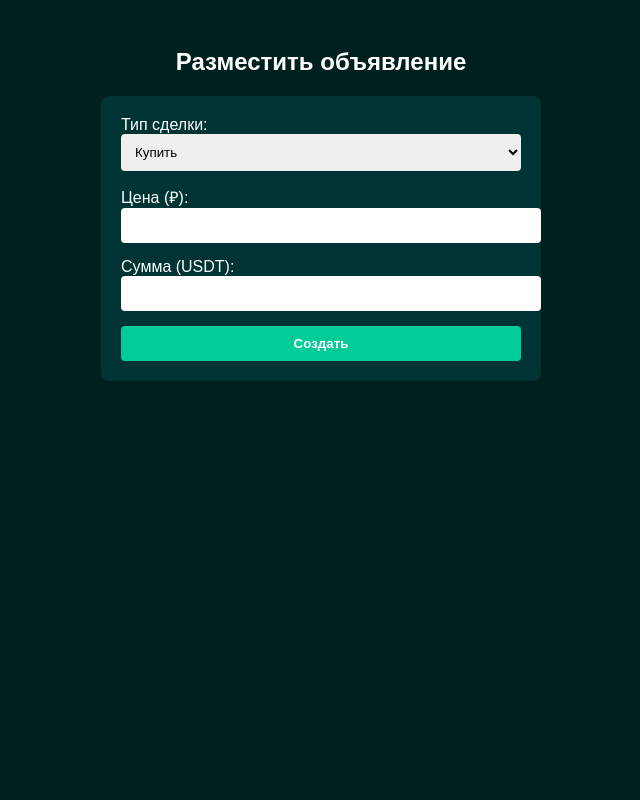
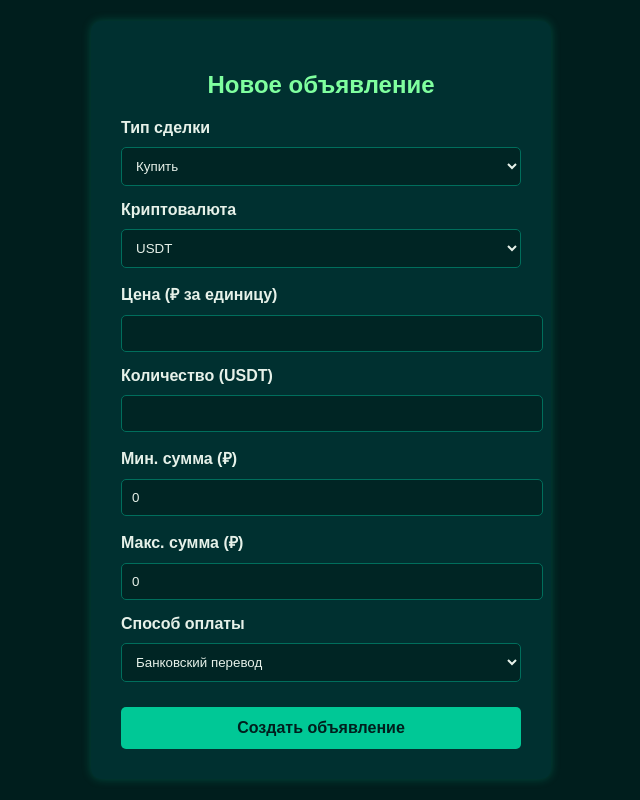
Before and after one commit to Yupara/P2pppppppppp, a Python web app: template templates/create_ad.html in a window 1280 px wide. Shown: the whole page, without its empty margins (319-959 px from the left). Run offline with Jinja, Linux system fonts and the light colour scheme; the template is opened without the code that fills it, so the values that code supplies are empty.

Commit message:
Update create_ad.html

```diff
--- a/templates/create_ad.html
+++ b/templates/create_ad.html
@@ -2,55 +2,106 @@
 <html lang="ru">
 <head>
   <meta charset="UTF-8">
-  <title>Разместить объявление</title>
+  <title>Создать объявление</title>
+  <link rel="stylesheet" href="/static/styles.css">
   <style>
     body {
-      background-color: #001f1f;
-      color: white;
+      background-color: #001e1d;
+      color: #e6f1e9;
       font-family: Arial, sans-serif;
-      padding: 20px;
+      margin: 0;
+      padding: 0;
+      display: flex;
+      justify-content: center;
+      align-items: center;
+      height: 100vh;
     }
-    form {
-      max-width: 400px;
-      margin: auto;
-      background-color: #003333;
-      padding: 20px;
-      border-radius: 8px;
+
+    .form-container {
+      background-color: #003030;
+      padding: 30px;
+      border-radius: 10px;
+      box-shadow: 0 0 10px #00c89644;
+      width: 400px;
     }
+
+    h2 {
+      text-align: center;
+      margin-bottom: 20px;
+      color: #7fff9f;
+    }
+
+    label {
+      display: block;
+      margin-bottom: 10px;
+      font-weight: bold;
+    }
+
     input, select {
       width: 100%;
       padding: 10px;
       margin-bottom: 15px;
-      border-radius: 4px;
-      border: none;
+      border: 1px solid #006e5c;
+      border-radius: 5px;
+      background-color: #002524;
+      color: #e6f1e9;
     }
+
     button {
       width: 100%;
-      padding: 10px;
-      background-color: #00cc99;
-      color: white;
+      padding: 12px;
+      background-color: #00c896;
+      color: #001e1d;
       border: none;
-      border-radius: 4px;
-      font-weight: bold;
+      border-radius: 5px;
+      font-size: 16px;
+      cursor: pointer;
+      transition: background-color 0.2s ease;
+    }
+
+    button:hover {
+      background-color: #00b288;
     }
   </style>
 </head>
 <body>
-  <h2 align="center">Разместить объявление</h2>
-  <form action="/create" method="post">
-    <label>Тип сделки:</label>
-    <select name="type" required>
-      <option value="buy">Купить</option>
-      <option value="sell">Продать</option>
-    </select>
+  <div class="form-container">
+    <h2>Новое объявление</h2>
+    <form action="/ads/create" method="post">
+      <label for="type">Тип сделки</label>
+      <select name="type" id="type" required>
+        <option value="buy">Купить</option>
+        <option value="sell">Продать</option>
+      </select>
 
-    <label>Цена (₽):</label>
-    <input type="number" name="price" step="0.01" required>
+      <label for="currency">Криптовалюта</label>
+      <select name="currency" id="currency" required>
+        <option value="USDT">USDT</option>
+        <option value="BTC">BTC</option>
+        <option value="ETH">ETH</option>
+      </select>
 
-    <label>Сумма (USDT):</label>
-    <input type="number" name="amount" step="0.01" required>
+      <label for="price">Цена (₽ за единицу)</label>
+      <input type="number" name="price" id="price" step="0.01" required>
 
-    <button type="submit">Создать</button>
-  </form>
+      <label for="amount">Количество (USDT)</label>
+      <input type="number" name="amount" id="amount" step="0.0001" required>
+
+      <label for="min_limit">Мин. сумма (₽)</label>
+      <input type="number" name="min_limit" id="min_limit" step="0.01" value="0" required>
+
+      <label for="max_limit">Макс. сумма (₽)</label>
+      <input type="number" name="max_limit" id="max_limit" step="0.01" value="0" required>
+
+      <label for="payment_method">Способ оплаты</label>
+      <select name="payment_method" id="payment_method" required>
+        <option value="bank_transfer">Банковский перевод</option>
+        <option value="sbp">СБП</option>
+        <option value="paypal">PayPal</option>
+      </select>
+
+      <button type="submit">Создать объявление</button>
+    </form>
+  </div>
 </body>
 </html>
```
